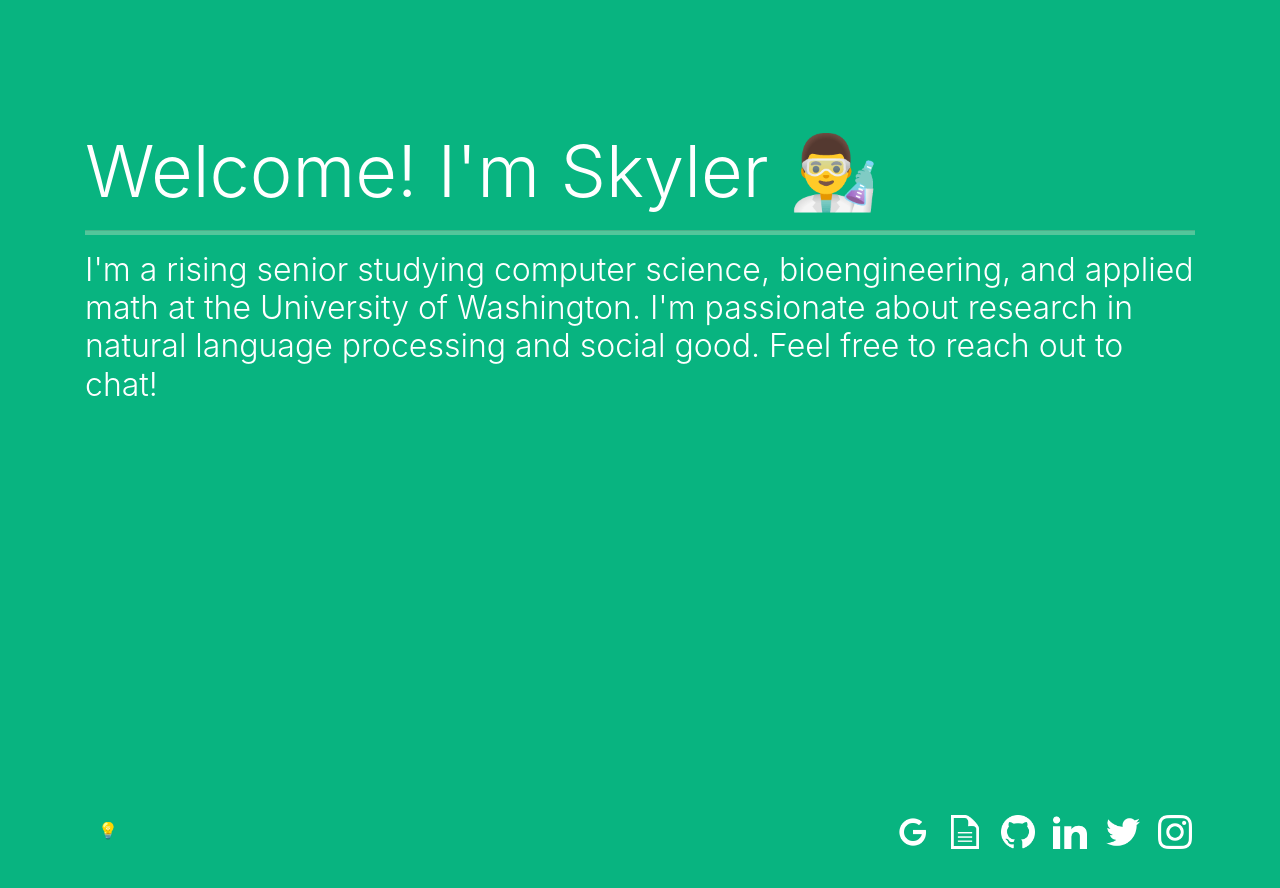
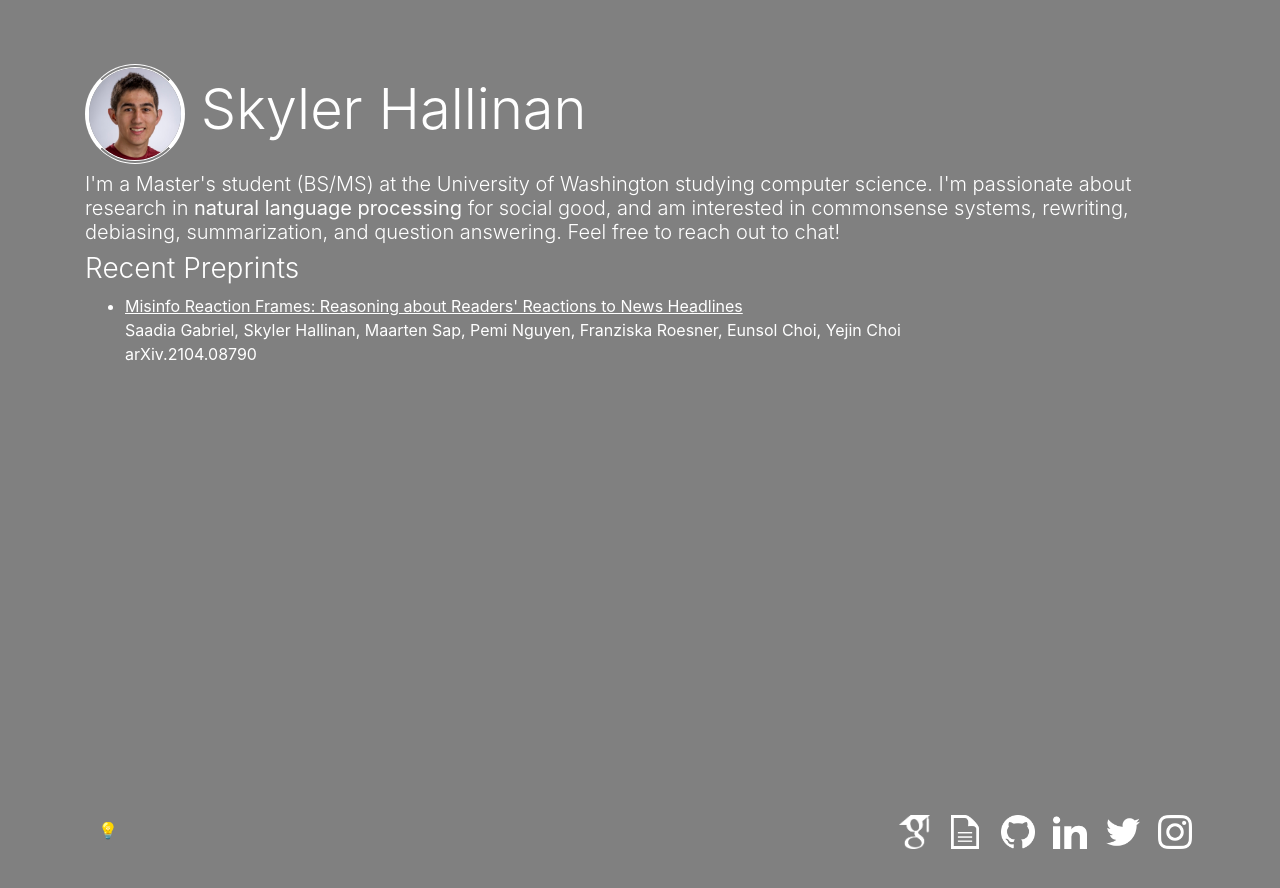
Before and after one commit to shallinan1/shallinan1.github.io, a Jekyll site: the page index.html, which Jekyll copies as it is, in a window 1280 px wide. Shown: the top 888 px of the page. Built offline with Jekyll 4.4.1, drawn with Linux system fonts in a browser that asks for light colours.

Commit message:
major website changes

```diff
--- a/css/custom.css
+++ b/css/custom.css
@@ -1,6 +1,20 @@
 body {
-	background-color:  #08B480;
+	background-color:  #808080;
     color: white;
+}
+
+#profile {
+	border-radius: 50%;
+    border:0.08em white;
+    border-style: double solid double solid
+}
+
+a {
+	color:white;
+	text-decoration:underline;
+}
+a:hover{
+	color:black; !important
 }
 
 html, body {
@@ -25,7 +39,7 @@ hr {
 }
 
 .mainbody {
-    margin-top: 10%;
+    margin-top: 5%;
  }
 
 .thin {
--- a/index.html
+++ b/index.html
@@ -18,14 +18,26 @@
 	<body class = "d-flex flex-column">
 		<main id = "page-content">
 			<div class = "container mainbody">
-					<h4 class = "display-3 inline">Welcome! I'm Skyler 👨‍🔬</h4> <!-- <img src="" alt="Skyler"> -->
-				<hr>
+					<h4 class = "display-4 inline"> <img id ="profile" src="assets/pictures/portrait.jpg" height=100em style="border-color:white; !important"> Skyler Hallinan </h4> <!-- <img src="" alt="Skyler"> -->
 
 			</div>
 			<div class = "container">
-				<h2 class = "thin">
-				I'm a rising senior studying computer science, bioengineering, and applied math at the University of Washington. I'm passionate about research in natural language processing and social good. Feel free to reach out to chat!
-				</h2>
+				<h5 class = "thin">
+				I'm a Master's student (BS/MS) at the University of Washington studying computer science. I'm passionate about research in <b>natural language processing</b> for social good, and am interested in commonsense systems, rewriting, debiasing, summarization, and question answering. Feel free to reach out to chat!
+				</h5>
+			</div>
+
+			<div class = "container">
+				<h3 class = "thin">
+				Recent Preprints
+				</h3>
+				<ul>
+					<li> <a href="https://arxiv.org/abs/2104.08790">Misinfo Reaction Frames: Reasoning about Readers' Reactions to News Headlines</a></li>
+					<p> Saadia Gabriel, Skyler Hallinan, Maarten Sap, Pemi Nguyen, Franziska Roesner, Eunsol Choi, Yejin Choi <br>
+						arXiv.2104.08790
+					</p>
+
+				</ul>
 			</div>
 		</main>
 
@@ -42,40 +54,40 @@
 
 							<li class = "list-inline-item move">
 								<a href = "https://scholar.google.com/citations?user=ztXdO4gAAAAJ&hl=en" target="_blank">
-									<img class = "social" src="assets/pictures/Google.png" alt="Google Logo">
+									<img class = "social" src="assets/pictures/scholar_white.png" alt="Google Scholar Logo" id="scholar">
 								</a>
 							</li>
 
 
 							<li class = "list-inline-item move">
 								<a href = "assets/official/Hallinan_Skyler_Resume.pdf" target="_blank">
-									<img class = "social" src="assets/pictures/resume.png" alt="Resume Logo">
+									<img class = "social" src="assets/pictures/resume.png" alt="Resume Logo" id = "resume">
 								</a>
 							</li>
 
 							<li class = "list-inline-item move">
 								<a href = "https://github.com/shallinan1" target="_blank">
-									<img class = "social" src="assets/pictures/github.png" alt="Github Logo">
+									<img class = "social" src="assets/pictures/github.png" alt="Github Logo" id ="github">
 								</a>
 							</li>
 
 							<li class = "list-inline-item move">
 								<a href = "https://www.linkedin.com/in/skyler-hallinan-0466ba169/" target="_blank">
-									<img class = "social" src="assets/pictures/linked-in.png" alt="LinkedIn Logo">
+									<img class = "social" src="assets/pictures/linked-in.png" alt="LinkedIn Logo" id="linkedin">
 								</a>
 							</li>
 
 
 							<li class = "list-inline-item move">
 								<a href = "https://twitter.com/SkylerHallinan" target="_blank">
-									<img class = "social" src="assets/pictures/twitter.png" alt="Twitter Logo">
+									<img class = "social" src="assets/pictures/twitter.png" alt="Twitter Logo" id="twitter">
 								</a>
 							</li>
 
 
 							<li class = "list-inline-item move">
 								<a href = "https://instagram.com/skylerhallinan" target="_blank">
-									<img class = "social" src="assets/pictures/instagram.png" alt="Instagram Logo">
+									<img class = "social" src="assets/pictures/instagram.png" alt="Instagram Logo" id ="instagram">
 								</a>
 							</li>
 						</u1>
@@ -84,20 +96,35 @@
 			</footer>
 
 			<script>
-				bgColorLight = "#08B480";
-				bgColorDark = "	#84E3C7";
+				bgColorLight = "#808080";
+				bgColorDark = " 	#C8C8C8";
 				var tracker = true;
 				fontColorLight = "white";
 				fontColorDark = "#282828";
 			    function changeColor() {
+			    	console.log("Hmmm")
 			    	if (tracker) {
 			        	document.body.style.backgroundColor = bgColorLight;
 			        	document.body.style.color = fontColorLight;
+			        	document.getElementById("scholar").src= "assets/pictures/scholar_white.png"
+			        	document.getElementById("github").src= "assets/pictures/github.png"
+			        	document.getElementById("instagram").src= "assets/pictures/instagram.png"
+			        	document.getElementById("linkedin").src= "assets/pictures/linked-in.png"
+			        	document.getElementById("twitter").src= "assets/pictures/twitter.png"
+			        	document.getElementById("resume").src= "assets/pictures/resume.png"
+			        	document.getElementById("profile").style = "border-color:white; !important"
 			    		tracker = false
 			        }
 			        else {
 			        	document.body.style.backgroundColor = bgColorDark;
 			        	document.body.style.color = fontColorDark;
+			        	document.getElementById("scholar").src= "assets/pictures/scholar_black.png"
+			        	document.getElementById("github").src= "assets/pictures/github_black.png"
+			        	document.getElementById("instagram").src= "assets/pictures/instagram_black.png"
+			        	document.getElementById("linkedin").src= "assets/pictures/linked-in_black.png"
+			        	document.getElementById("twitter").src= "assets/pictures/twitter_black.png"
+			        	document.getElementById("resume").src= "assets/pictures/resume_black.png"
+			        	document.getElementById("profile").style = "border-color:black; !important"
 			        	tracker = true
 			        }
 			    }
```
